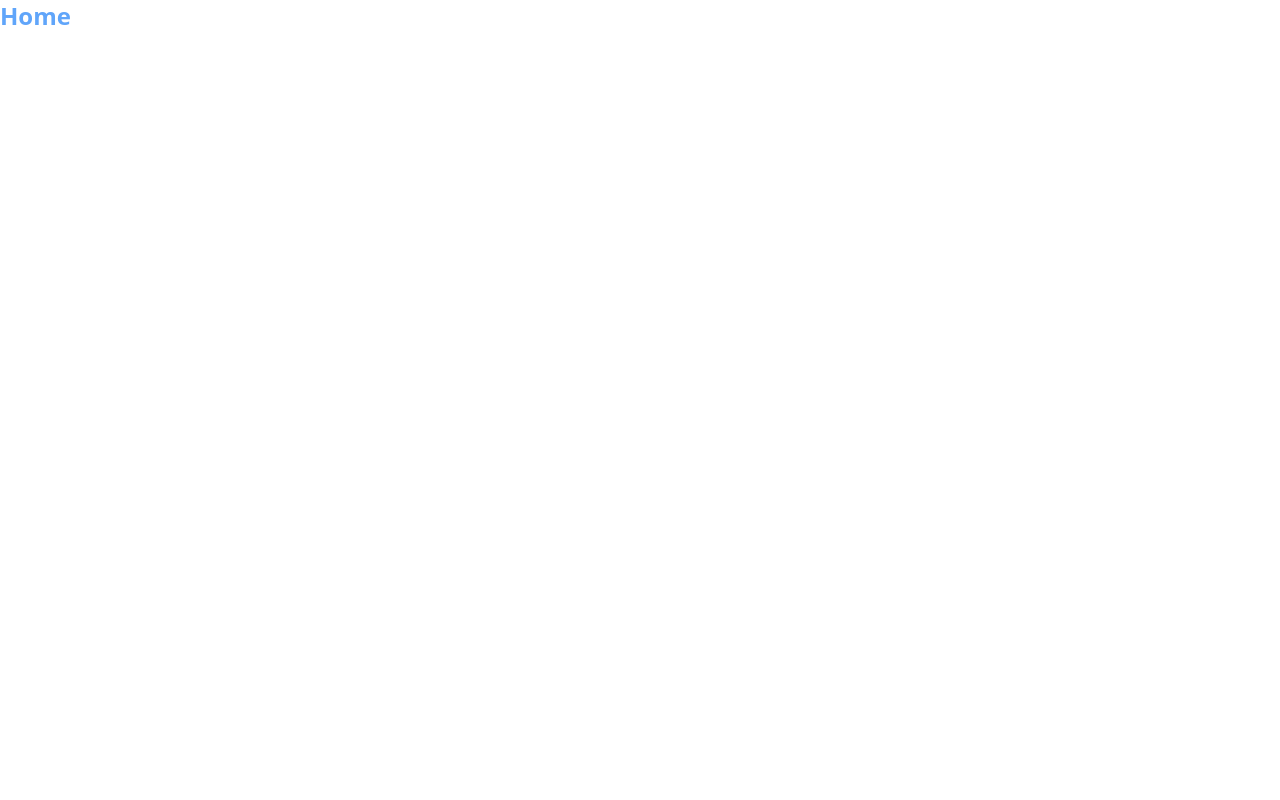
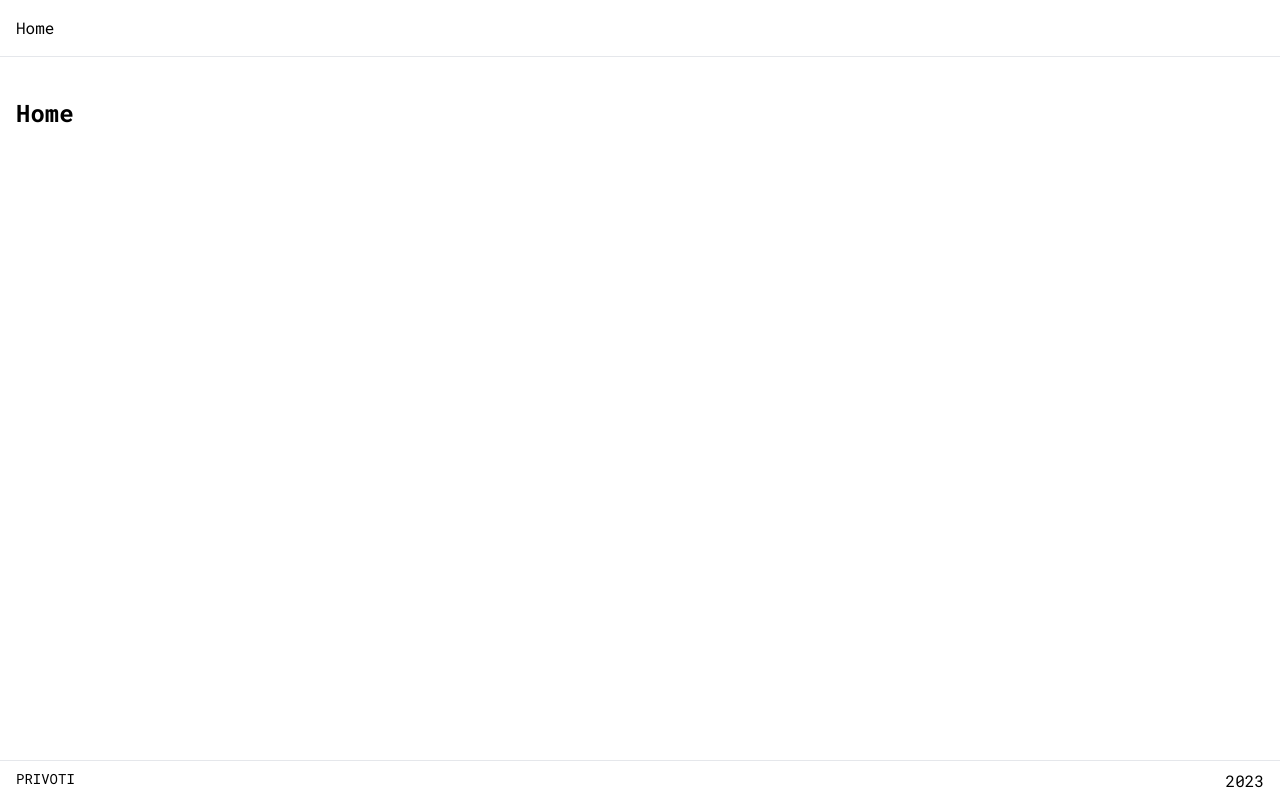
Before and after one commit to lbavendanos/privoti, a Next.js app: page / in a window 1280 px wide. Built offline with nearby package versions, Linux system fonts and the light colour scheme.

Commit message:
Add common and lib

```diff
--- a/package.json
+++ b/package.json
@@ -10,6 +10,7 @@
   },
   "dependencies": {
     "@next/font": "^13.2.0",
+    "clsx": "^1.2.1",
     "next": "^13.2.0",
     "react": "18.2.0",
     "react-dom": "18.2.0"
--- a/src/app/layout.tsx
+++ b/src/app/layout.tsx
@@ -1,4 +1,37 @@
+import { Metadata } from 'next'
+import { Roboto_Mono } from '@next/font/google'
+import Link from 'next/link'
+import Container from '@/common/components/Container'
 import '@/styles/app.css'
+
+const roboto = Roboto_Mono({
+  subsets: ['latin'],
+  display: 'swap',
+})
+
+export const metadata: Metadata = {
+  title: {
+    default: 'Privoti',
+    template: '%s | Privoti',
+  },
+  description: 'Welcome to Privoti',
+  robots: {
+    index: false,
+    follow: true,
+    nocache: true,
+    googleBot: {
+      index: true,
+      follow: false,
+      noimageindex: true,
+      'max-video-preview': -1,
+      'max-image-preview': 'large',
+      'max-snippet': -1,
+    },
+  },
+  icons: {
+    icon: '/favicon.ico',
+  },
+}
 
 export default function RootLayout({
   children,
@@ -6,8 +39,33 @@ export default function RootLayout({
   children: React.ReactNode
 }) {
   return (
-    <html lang="en">
-      <body>{children}</body>
+    <html lang="en" className={roboto.className}>
+      <body className="flex flex-col min-h-screen">
+        <header className="border-b bg-white">
+          <Container>
+            <div className="flex justify-between -ml-4">
+              <nav>
+                <ul className="flex">
+                  <li className="p-4">
+                    <Link href="/" className="text-black">
+                      Home
+                    </Link>
+                  </li>
+                </ul>
+              </nav>
+            </div>
+          </Container>
+        </header>
+        <main className="grow">{children}</main>
+        <footer className="flex justify-center items-center h-10 border-t bg-white">
+          <Container>
+            <div className="flex">
+              <div className="flex-1 text-left text-sm">PRIVOTI</div>
+              <div className="flex-1 text-right">2023</div>
+            </div>
+          </Container>
+        </footer>
+      </body>
     </html>
   )
 }
--- a/src/app/page.tsx
+++ b/src/app/page.tsx
@@ -1,3 +1,9 @@
+import Container from '@/common/components/Container'
+
 export default function Home() {
-  return <h1 className="text-2xl text-blue-400 font-bold">Home</h1>
+  return (
+    <Container className="my-10">
+      <h1 className="text-2xl text-black font-bold">Home</h1>
+    </Container>
+  )
 }
--- /dev/null
+++ b/src/common/components/Container.tsx
@@ -0,0 +1,20 @@
+import { cn } from '@/lib/utils/helpers'
+import React from 'react'
+
+export interface ContainerProps extends React.ComponentPropsWithRef<'div'> {}
+
+const Container = React.forwardRef<HTMLDivElement, ContainerProps>(
+  ({ className, ...props }, ref) => {
+    return (
+      <div
+        {...props}
+        ref={ref}
+        className={cn('container mx-auto w-full px-4', className)}
+      />
+    )
+  }
+)
+
+Container.displayName = 'Container'
+
+export default Container
--- /dev/null
+++ b/src/lib/utils/helpers.ts
@@ -0,0 +1 @@
+export { default as cn } from 'clsx'
```
Also changed, not shown: 1 other file (tests, documents, lock files or other folders).
